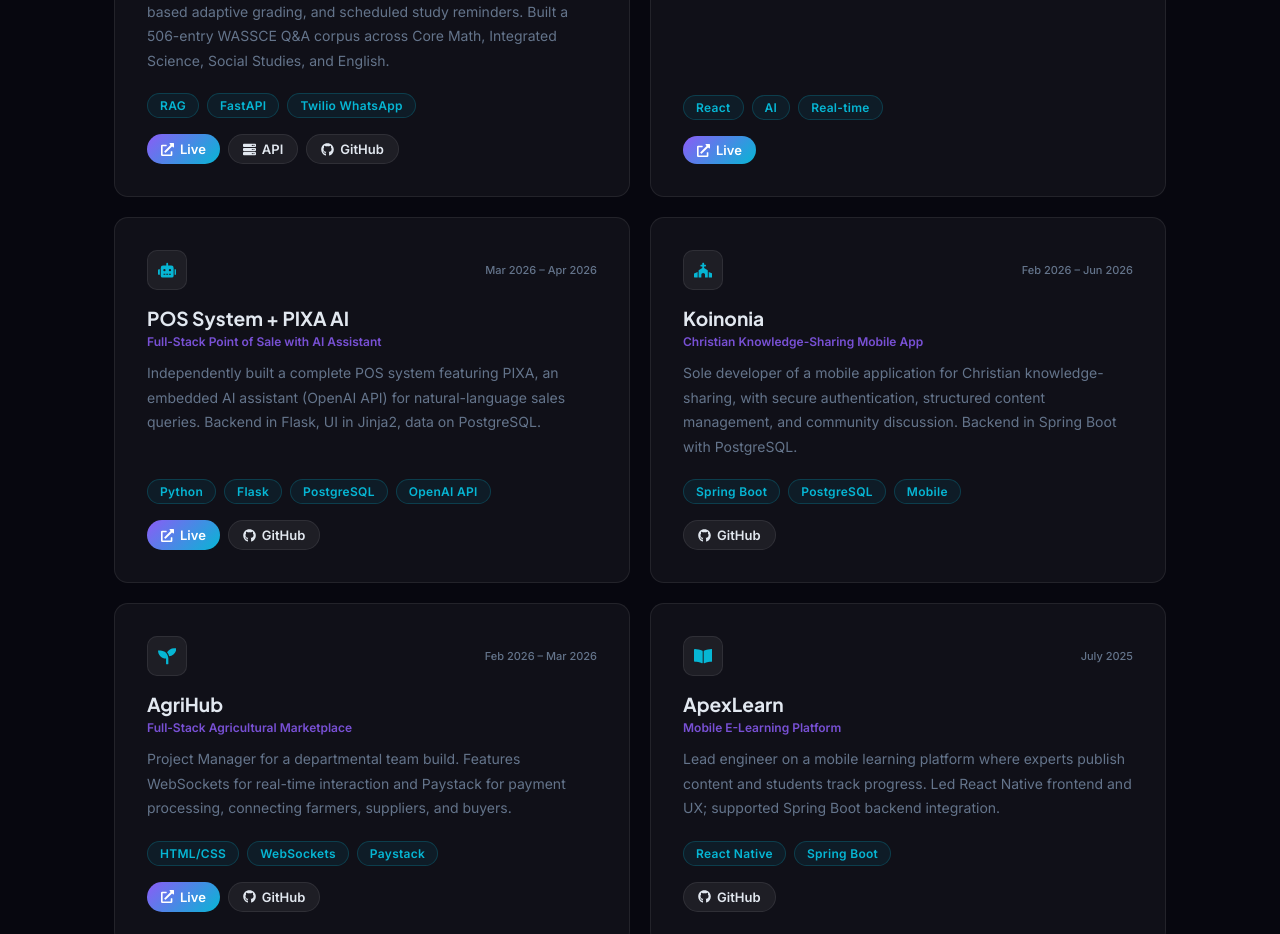
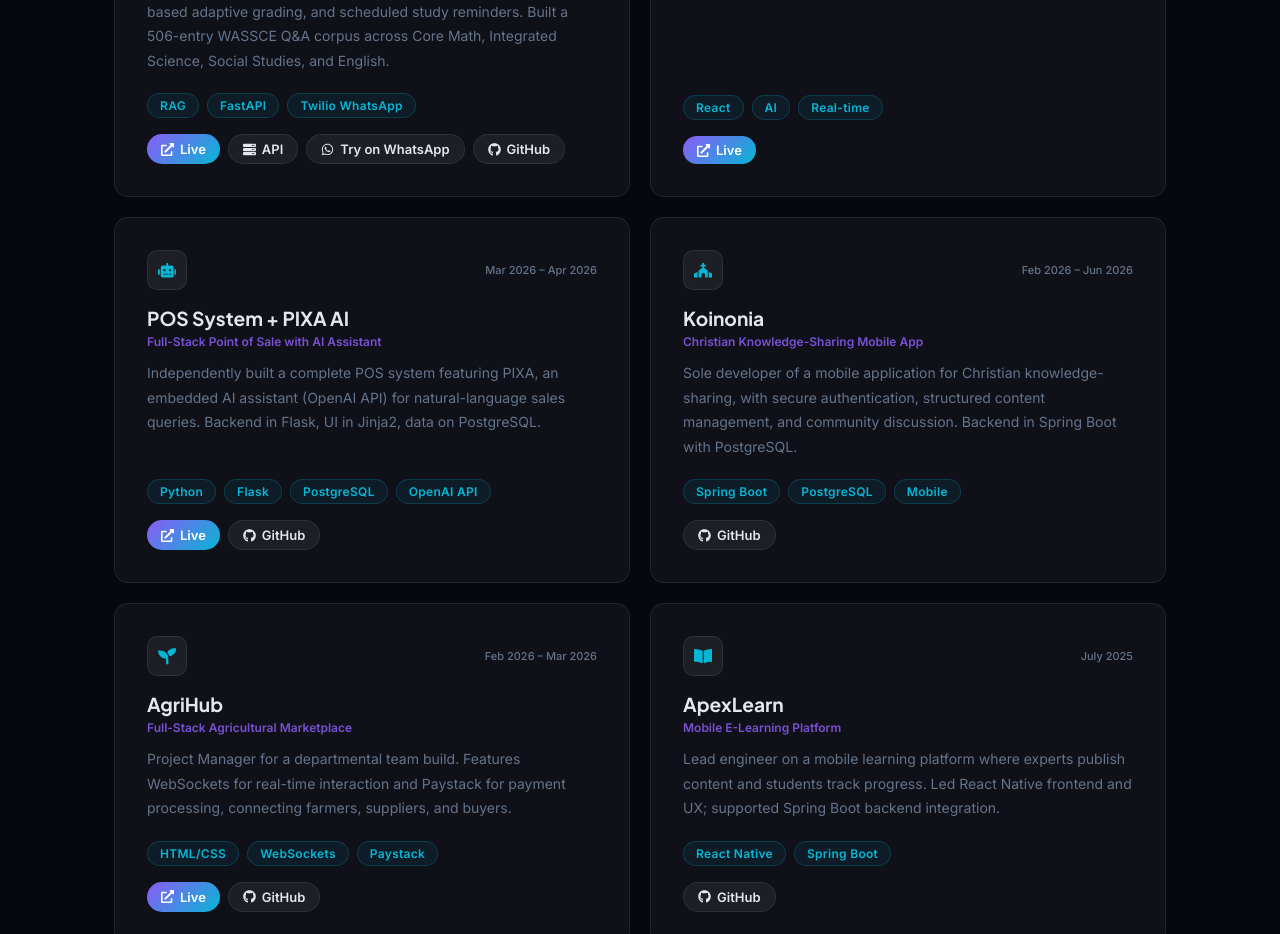
Before and after one commit to FrimpongMauricious/mauricious-portfoli, a React (Vite) app: page / in a window 1280 px wide. Shown: the part 2920-3854 px from the top of the page. Built offline with nearby package versions, Linux system fonts and the light colour scheme.

Commit message:
twilio whatsapp added

```diff
--- a/src/App.jsx
+++ b/src/App.jsx
@@ -2,7 +2,7 @@ import { useState, useEffect, useRef } from 'react'
 import { motion, AnimatePresence, useMotionValue, animate, useInView } from 'framer-motion'
 import {
   FaGraduationCap, FaRobot, FaChurch, FaSeedling, FaBookOpen, FaComments,
-  FaExternalLinkAlt, FaGithub, FaLinkedinIn, FaYoutube, FaServer,
+  FaExternalLinkAlt, FaGithub, FaLinkedinIn, FaYoutube, FaServer, FaWhatsapp,
   FaArrowRight, FaTimes, FaBriefcase, FaUserGraduate,
   FaEnvelope, FaMapMarkerAlt, FaCalendarAlt, FaCertificate,
 } from 'react-icons/fa'
@@ -135,6 +135,7 @@ const PROJECTS = [
     tags: ['RAG', 'FastAPI', 'Twilio WhatsApp'],
     live: 'https://wassce-ai-mentor-react.onrender.com',
     api: 'https://wassce-ai-mentor-api.onrender.com',
+    whatsapp: 'https://wa.me/14155238886?text=join%20inch-service',
     github: 'https://github.com/FrimpongMauricious/EduMentor',
     icon: FaComments,
     period: 'Jun 2026 – Sep 2026',
@@ -536,6 +537,11 @@ export default function App() {
                       <FaServer /> API
                     </a>
                   )}
+                  {p.whatsapp && (
+                    <a href={p.whatsapp} target="_blank" rel="noreferrer" className="proj-link proj-link--gh">
+                      <FaWhatsapp /> Try on WhatsApp
+                    </a>
+                  )}
                   {p.github && (
                     <a href={p.github} target="_blank" rel="noreferrer" className="proj-link proj-link--gh">
                       <FaGithub /> GitHub
```
